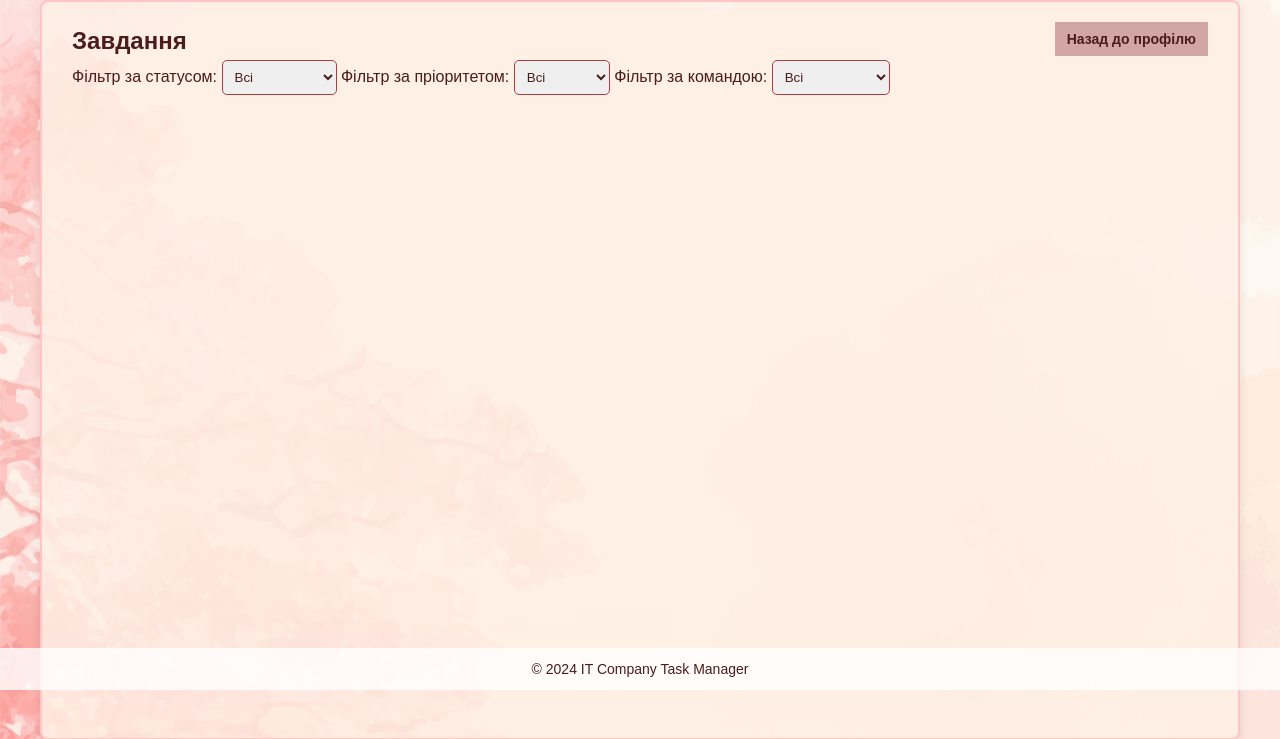
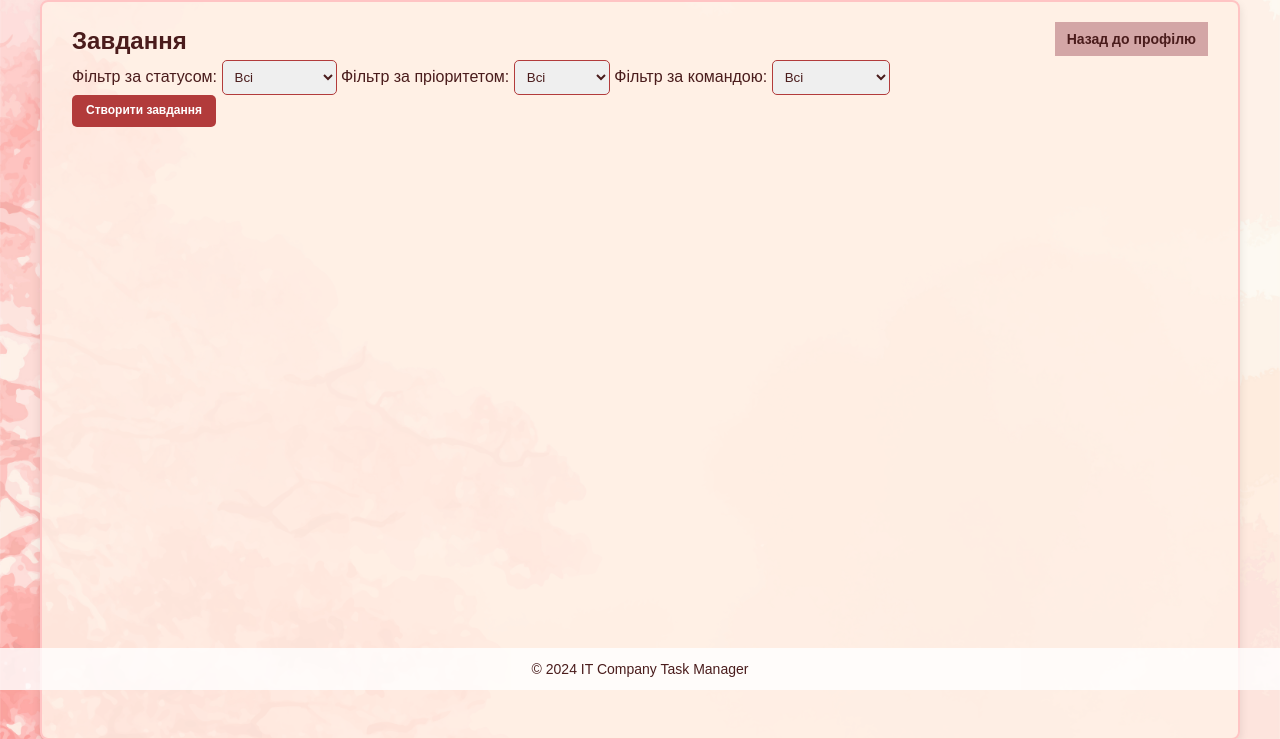
Before and after one commit to b4oody/task-track-manager, a Django app: page /profile/tasks/ in a window 1280 px wide. Shown: the part 110-849 px from the top of the page. Run offline with Django 5.2, Linux system fonts and the light colour scheme; the visitor is signed in with stand-in values (Sample User, id 1); data comes from the database, SQL or seed files in the repository; data that the repository does not hold is empty.

Commit message:
feat: add url to create task and delete

```diff
--- a/templates/tasks/task-details.html
+++ b/templates/tasks/task-details.html
@@ -16,6 +16,7 @@
 
     <!-- Інформація про завдання -->
     <section class="task-details">
+      <a href="{% url 'taskhub:task-update' task.pk %}" class="btn-link">Редагувати завдання</a>
       <h1>{{ task.name }}</h1>
       <p>{{ task.created_at }}</p>
       <br>
@@ -32,7 +33,8 @@
       <br>
       <p class="task-description"><strong>Опис:</strong> {{ task.description }}</p>
 
-      <a href="{% url 'taskhub:task-update' task.pk %}" class="btn-link">Редагувати завдання</a>
+      <a href="{% url 'taskhub:task-delete' task.pk %}" class="btn-link">Видалити завдання</a>
+      <a href="{% url 'taskhub:create-task' %}" class="btn-link">Створити нове завдання</a>
     </section>
 
     <!-- Коментарі -->
--- a/templates/tasks/tasks.html
+++ b/templates/tasks/tasks.html
@@ -47,6 +47,9 @@
 
     <!-- Список завдань -->
     <section class="tasks-list">
+    <div class="manager-actions">
+      <a href="{% url 'taskhub:create-task' %}" class="btn-link">Створити завдання</a>
+    </div>
       {% for task in worker_tasks%}
       <div class="task-card">
         <h2><a href="{% url 'taskhub:task-details' task.pk %}">{{ task.name }}</a></h2>
```
